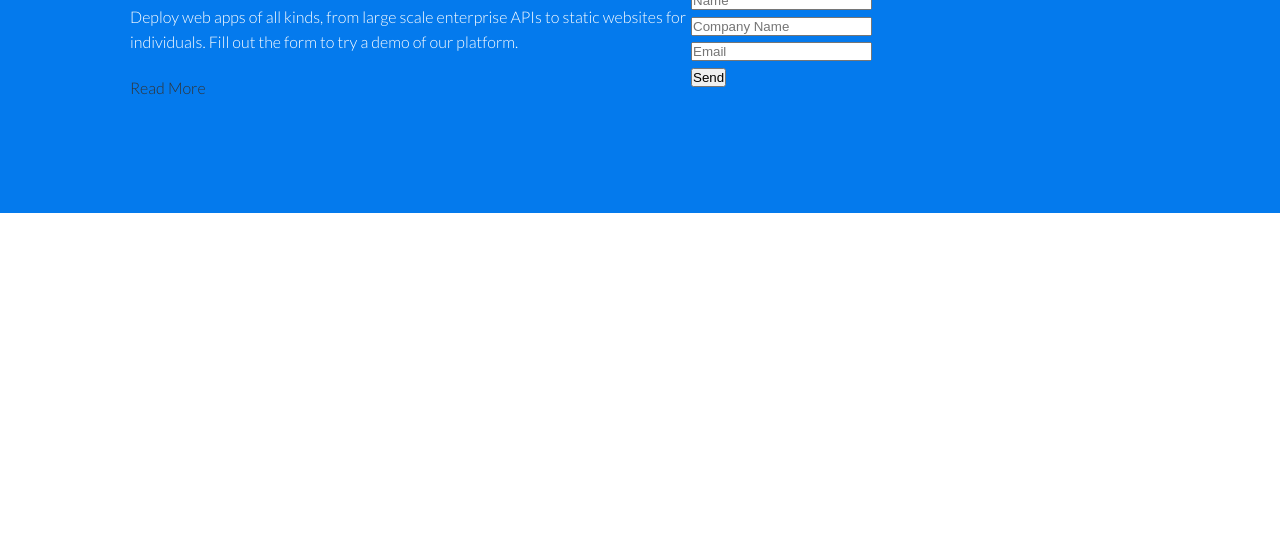
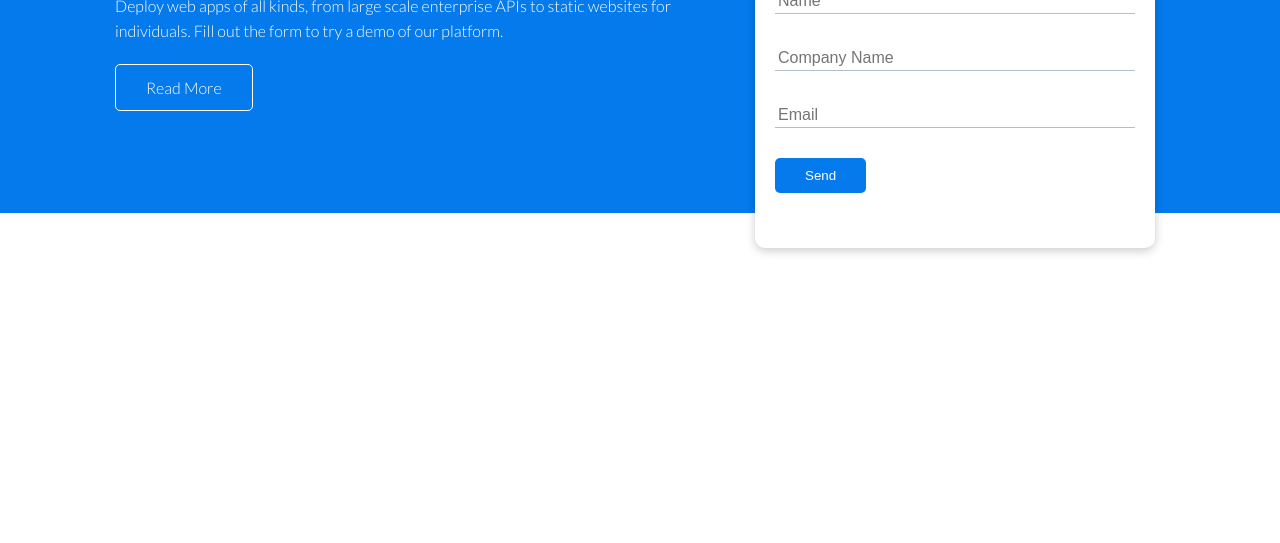
Before and after one commit to hashlog5/HTML-CSS-Responsive-Website, a plain HTML site: page index.html in a window 1280 px wide. Shown: the part 257-800 px from the top of the page. Drawn offline with Linux system fonts and the light colour scheme.

Commit message:
Card, Form, and Button Styles

```diff
--- a/css/style.css
+++ b/css/style.css
@@ -82,8 +82,36 @@ img {
 }
 
 .showcase .grid {
+  overflow: visible;
   grid-template-columns: 55% 45%;
-  /* gap: 30px; */
+  gap: 30px;
+}
+
+.showcase-form {
+  position: relative;
+  top: 60px;
+  height: 350px;
+  width: 400px;
+  padding: 40px;
+  z-index: 100;
+  justify-self: flex-end;
+}
+
+.showcase-form .form-control {
+  margin: 30px 0;
+}
+
+.showcase-form input[type="text"],
+.showcase-form input[type="email"] {
+  border: 0;
+  border-bottom: 1px solid #b4becb;
+  width: 100%;
+  padding: 3px;
+  font-size: 16px;
+}
+
+.showcase-form input:focus {
+  outline: none;
 }
 
 /* Utilities */
@@ -92,6 +120,34 @@ img {
   margin: 0 auto;
   overflow: auto;
   padding: 0 40px;
+}
+
+.card {
+  background-color: #fff;
+  color: #333;
+  border-radius: 10px;
+  box-shadow: 0 3px 10px rgba(0, 0, 0, 0.2);
+  padding: 20px;
+  margin: 10px;
+}
+
+.btn {
+  display: inline-block;
+  padding: 10px 30px;
+  cursor: pointer;
+  background: var(--primary-color);
+  color: #fff;
+  border: none;
+  border-radius: 5px;
+}
+
+.btn-outline {
+  background-color: transparent;
+  border: 1px #fff solid;
+}
+
+.btn:hover {
+  transform: scale(0.98);
 }
 
 .flex {
@@ -104,7 +160,7 @@ img {
 .grid {
   display: grid;
   grid-template-columns: repeat(2, 1fr);
-  /* gap: 20px; */
+  gap: 20px;
   justify-content: center;
   align-items: center;
   height: 100%;
```
